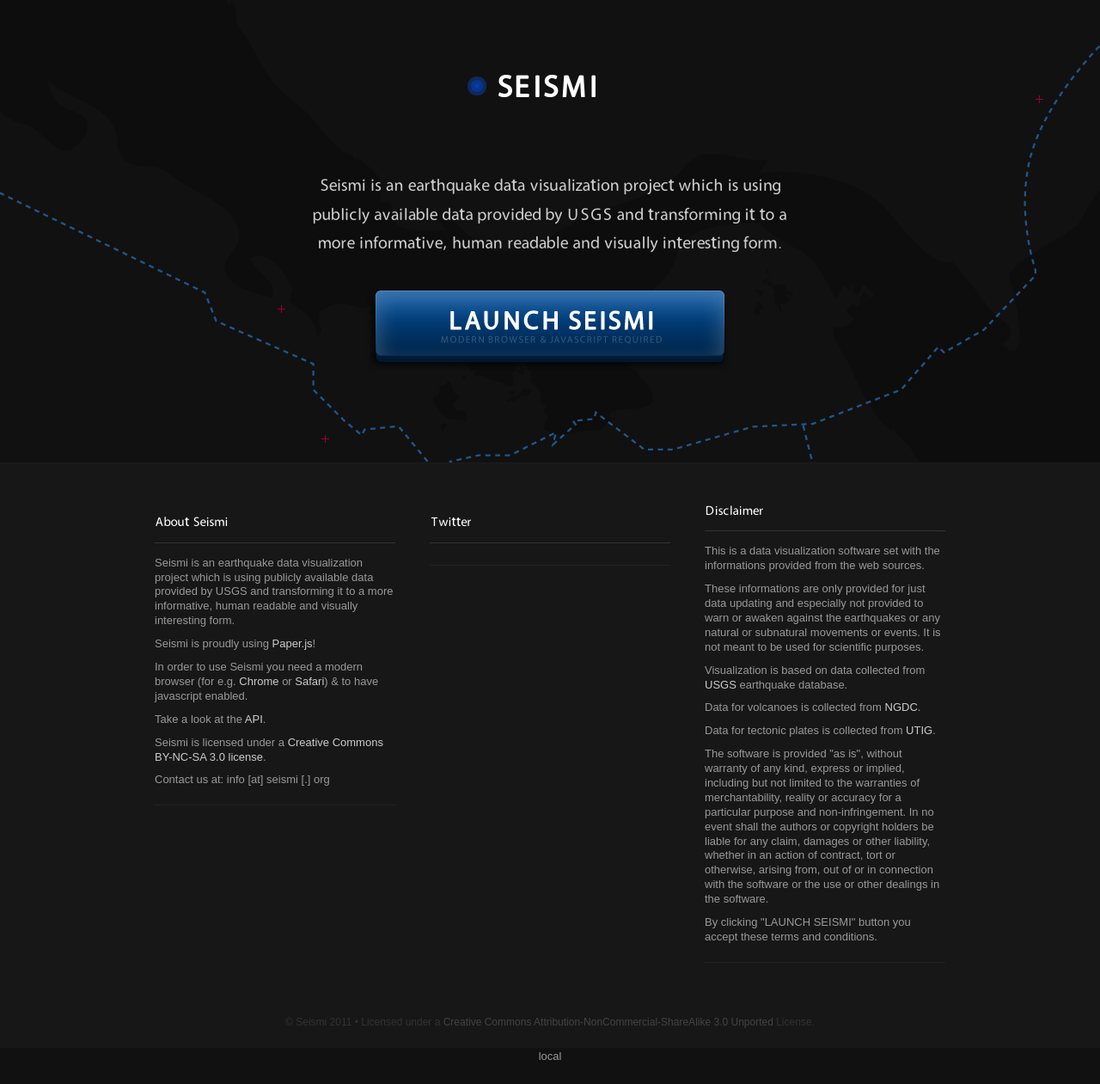
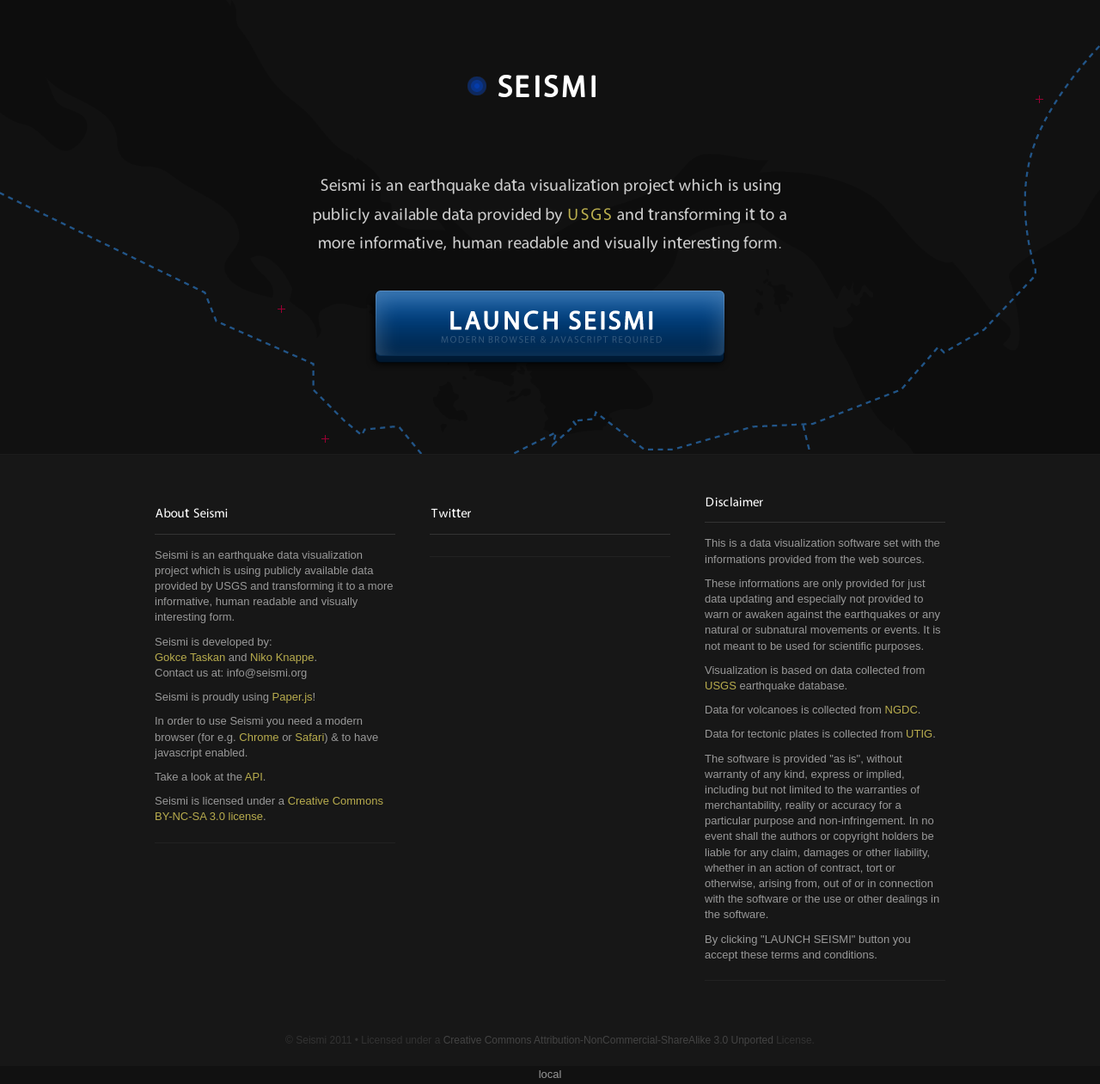
Before and after one commit to gokce/ssm, a PHP site: page / in a window 1280 px wide. Shown: the whole page at 86% size. Before the commit the page ends 1233 px from the top, so only its background shows below. Run offline with PHP 8.4, Linux system fonts and the light colour scheme; some libraries are stand-ins or nearby versions.

Commit message:
our names, new link colors etc.

```diff
--- a/css/style.css
+++ b/css/style.css
@@ -117,8 +117,9 @@
 .circ_eq7 {margin:-10px 10px 0 0;font-size:32px;}
 
 /* ==== TEXT + OTHER ==== */
-a{color:#666;text-decoration:none;border:none;}
-a:hover{color:#eee;}
+a{color:#B9AD4E;text-decoration:none;border:none;}
+a:hover{color:#fe6;}
+a:active{border:none;}
 img{border:none;}
 
 
@@ -154,7 +155,7 @@
 #help {display:none;}
 #help div {position:absolute; z-index:3090000;}
   #helptext {top:15px; left:25px; width:500px; height:500px; font:normal 15px/1.4 'extravaganzza', serif;}
-  #helptext li {color:rgba(255,255,255,0.6); list-style-position:inside;}
+  #helptext li {color:rgba(255,255,255,0.6); list-style:none outside;}
   #helpbg {width:100%; height:100%; background:#000; opacity:0.9;}
   #help1 {bottom:75px; left:195px;  width:404px; height:53px;  background:url('../images/help-1.png') no-repeat bottom left;}
   #help2 {bottom:75px; right:450px; width:272px; height:60px; background:url('../images/help-2.png') no-repeat bottom right;}
@@ -181,7 +182,7 @@
 #seismilogoicon {position:absolute;top:89px;left:50%;margin-left:-96px;}
 #documentation #logo{margin-left:-9px;}
 
-body.lng p{font:normal 13px/1.3 Arial,Helvetica,sans-serif;margin:10px 0;}
+body.lng p{font:normal 13px/1.4 Arial,Helvetica,sans-serif; margin:10px 0;}
 body.lng h1{font:normal 21px/1.6 extravaganzza, Arial,Helvetica,sans-serif; color:#ccc; margin:0;}
 body.lng h2{font:normal 16px/1.6 extravaganzza, Arial,Helvetica,sans-serif; color:#fff; border-bottom:1px solid #333; margin-bottom:15px; padding-bottom:10px;}
 #documentation h1{font:normal 24px/1.6 extravaganzzaBold, Arial,Helvetica,sans-serif; color:#205080;}
@@ -189,11 +190,11 @@
 #launch img{padding-bottom:10px;}
 
 #introduction{margin:30px auto 40px auto; width:715px; }
-#container{background:#171717;border-top:1px solid #1c1c1c;padding:30px 0 40px 0;margin-top:80px;}
+#container{background:#171717;border-top:1px solid #1c1c1c;padding:30px 0 40px 0;margin-top:70px;}
 #info, #documentation{width:920px;margin:0 auto;text-align:left;}
 	#i1, #i2, #i3{float:left;width:280px;border-bottom:1px solid #222;padding-bottom:10px;}
 	#i2{margin-left:40px;}
-	#i2 p {color:#fe3;}
+	#i2 p {color:#fe6;}
 	#i3{float:none;margin-left:640px;}
 #copy{padding:20px; background:#171717; color:#333; font-size:12px;}
 #copy a{color:#444;}
@@ -201,8 +202,3 @@
 #documentation {padding:30px; background:rgba(0,0,0,0.7); margin:10px auto 50px auto; }
 
 .date{color:#444;font-size:11px;font-style:italic;padding-top:100px;}
-
-/* ===== Headings, text ===== */
-body.lng a{color:#ccc;text-decoration:none;border:none;}
-body a:hover{text-decoration:none;color:#04c;}
-body a:active{border:none;}
--- a/index.php
+++ b/index.php
@@ -26,11 +26,11 @@
 		<div id="i1">
 			<h2>About Seismi</h2>
 			<p>Seismi is an earthquake data visualization project which is using publicly available data provided by USGS and transforming it to a more informative, human readable and visually interesting form.</p>
+			<p>Seismi is developed by:<br /> <a href="http://www.gokcetaskan.com">Gokce Taskan</a> and <a href="http://www.nikoknappe.com">Niko Knappe</a>.<br />Contact us at: info@seismi.org</p>
 			<p>Seismi is proudly using <a href="http://www.paperjs.org/">Paper.js</a>!</p>
 			<p>In order to use Seismi you need a modern browser (for e.g. <a href="http://www.google.com/chrome/" title="Google Chrome">Chrome</a> or <a href="http://www.apple.com/safari/" title="Safari browser">Safari</a>) &amp; to have javascript enabled.</p>
 			<p>Take a look at the <a href="http://seismi.org/api/">API</a>.</p>
 			<p>Seismi is licensed under a <a href="http://creativecommons.org/licenses/by-nc-sa/3.0/" title="Creative Commons Attribution-NonCommercial-ShareAlike 3.0 Unported">Creative Commons BY-NC-SA 3.0 license</a>.</p>
-			<p>Contact us at: info [at] seismi [.] org</p>
 		</div>
 		<div id="i2">
 			<h2>Twitter</h2>
--- a/js/mylibs/view.js
+++ b/js/mylibs/view.js
@@ -19,7 +19,7 @@
 
 	var views = ['nst','map','tml','dpt','lst'];
 
-	var current_view = 'tml';
+	var current_view = 'dpt';
 	var canvas;
 	$('#navi').find('.'+current_view).addClass('selected');
 	var current_selection;
--- a/seismi.php
+++ b/seismi.php
@@ -106,6 +106,7 @@
 		<div id="helpbg"></div>
 		<div id="helptext">
 			<p>Seismi is an earthquake data visualization project which is using publicly available data provided by <a href="http://www.usgs.gov/" title="USGS - U.S. Geological Survey">USGS</a> and transforming it to a more informative, human readable and visually interesting form.</p>
+			<p>Seismi is developed by: <a href="http://www.gokcetaskan.com">Gokce Taskan</a> and <a href="http://www.nikoknappe.com">Niko Knappe</a>.<br />Contact us at: info@seismi.org</p>
 			<ul>Handy shortcuts:
 			<li>"Arrow" keys (&larr; &amp; &rarr;) to select next/prev. earthquake</li>
 			<li>"Alt" + "Arrow" keys to move the view.</li>
```
